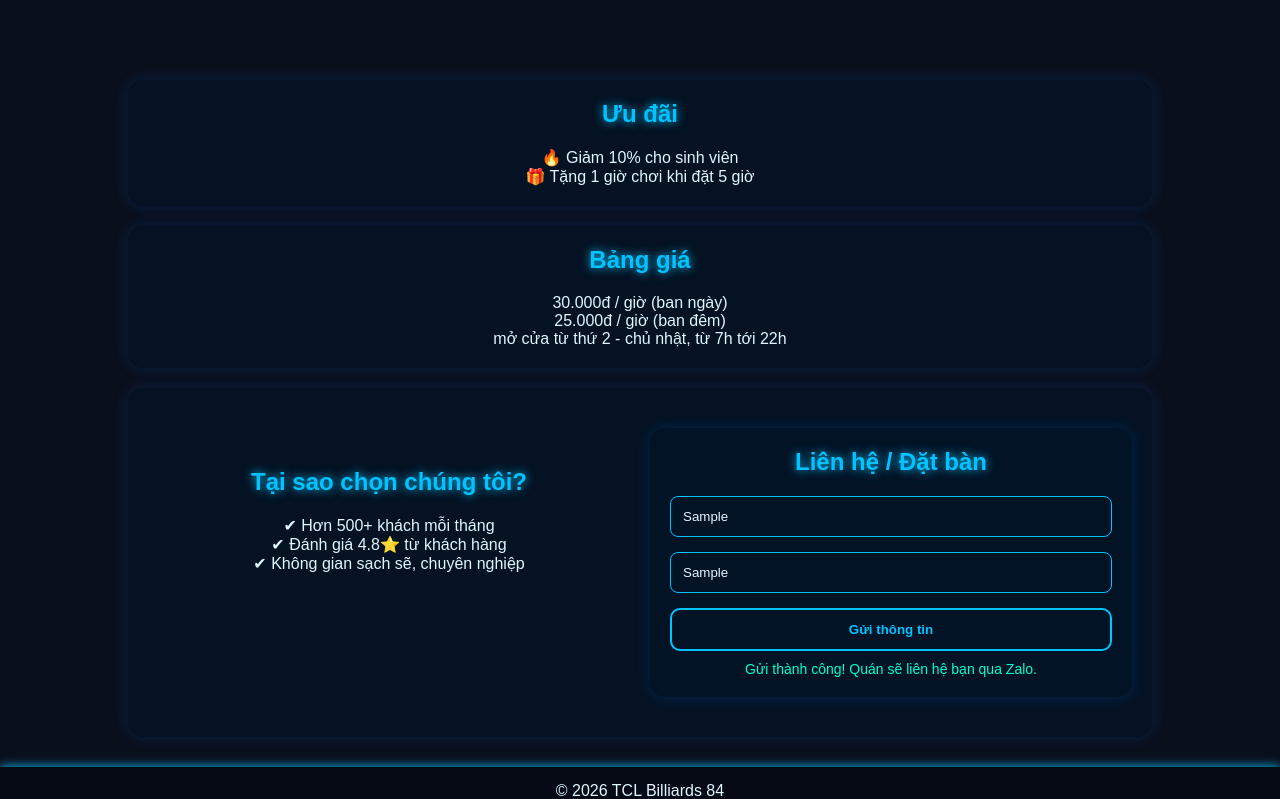
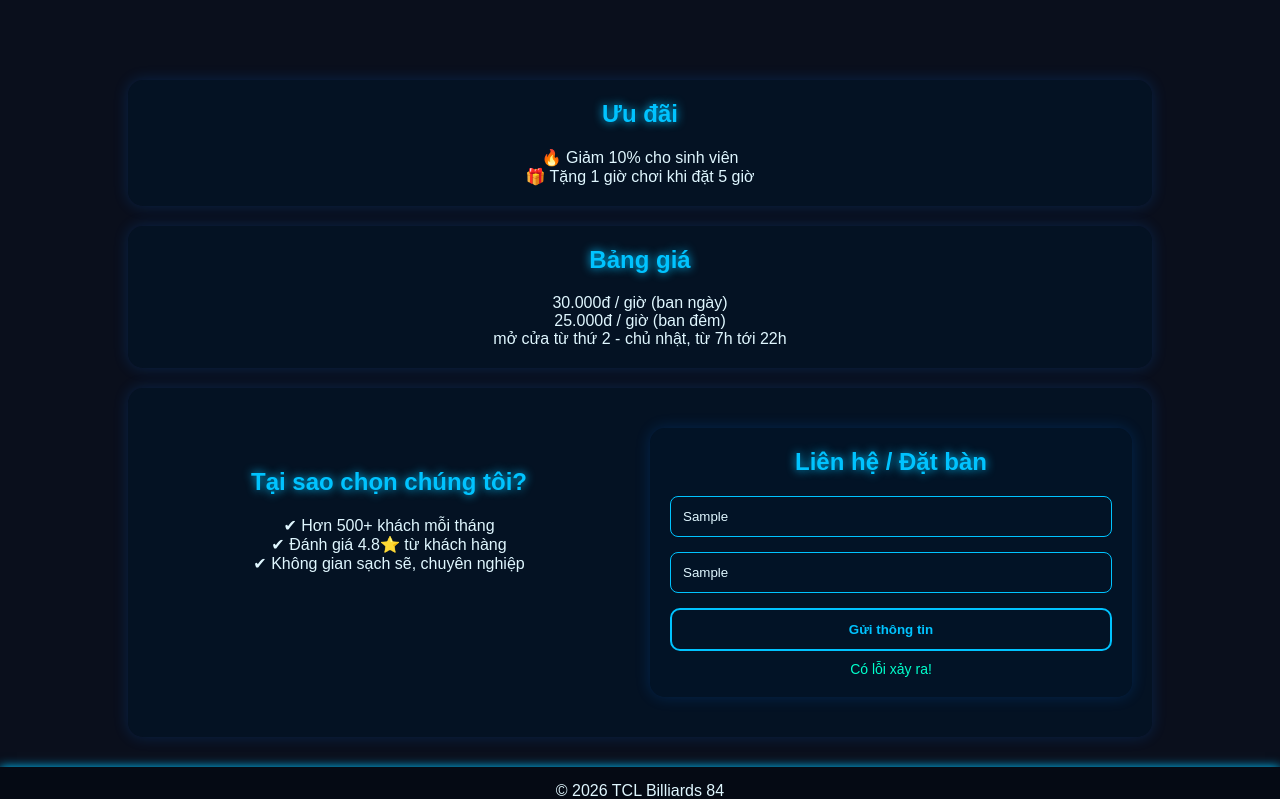
Before and after one commit to THAINGUYENPHAT/TCL_Billiards_84, a plain HTML site: page index.html in a window 1280 px wide. Both pictures are taken after typing "Sample", "Sample" into the empty fields and a click on the button "Gửi thông tin". Shown: the part 1633-2432 px from the top of the page. Drawn offline with Linux system fonts and the light colour scheme; no server answers.

Commit message:
add fullstack dev

```diff
--- a/index.html
+++ b/index.html
@@ -101,7 +101,8 @@
         <section class="contact" id="booking">
             <h2>Liên hệ / Đặt bàn</h2>
 
-            <form id="contactForm" action="https://formsubmit.co/phat3Q113@gmail.com" method="POST">
+            <!-- <form id="contactForm" action="https://formsubmit.co/phat3Q113@gmail.com" method="POST"> -->
+            <form id="contactForm">
                 <input type="text" name="name" placeholder="Tên của bạn" required>
                 <input type="text" name="phone" placeholder="Zalo / SĐT" required>
 
--- a/script.js
+++ b/script.js
@@ -1,5 +1,51 @@
-document.getElementById("contactForm").addEventListener("submit", function(e) {
+let form = document.getElementById("contactForm");
+let message = document.getElementById("message");
+
+form.addEventListener("submit", function (e) {
   e.preventDefault();
 
-  document.getElementById("message").innerText = " Gửi thành công! Quán sẽ liên hệ bạn qua Zalo.";
+  let name = document.querySelector("input[name='name']").value;
+  let phone = document.querySelector("input[name='phone']").value;
+
+  if (name === "" || phone === "") {
+    message.innerText = "Vui lòng nhập đầy đủ!";
+    return;
+  }
+
+  message.innerText = "Đang gửi...";
+
+  // fetch("https://formsubmit.co/ajax/phat3Q113@gmail.com", {
+  //   method: "POST",
+  //   headers: {
+  //     'Accept': 'application/json'
+  //   },
+  //   body: new FormData(form)
+  // })
+  //   .then(response => response.json())
+  //   .then(data => {
+  //     message.innerText = "Gửi thành công! 🎉";
+  //     form.reset();
+  //   })
+  //   .catch(error => {
+  //     message.innerText = "Có lỗi xảy ra!";
+  //   });
+
+  fetch("http://localhost:3000/booking", {
+    method: "POST",
+    headers: {
+      "Content-Type": "application/json"
+    },
+    body: JSON.stringify({
+      name,
+      phone
+    })
+  })
+    .then(response => response.json())
+    .then(data => {
+      message.innerText = "Gửi thành công! 🎉";
+      form.reset();
+    })
+    .catch(error => {
+      message.innerText = "Có lỗi xảy ra!";
+    });
 });
```
Also changed, not shown: admin.html (added, +26 -0 lines).
